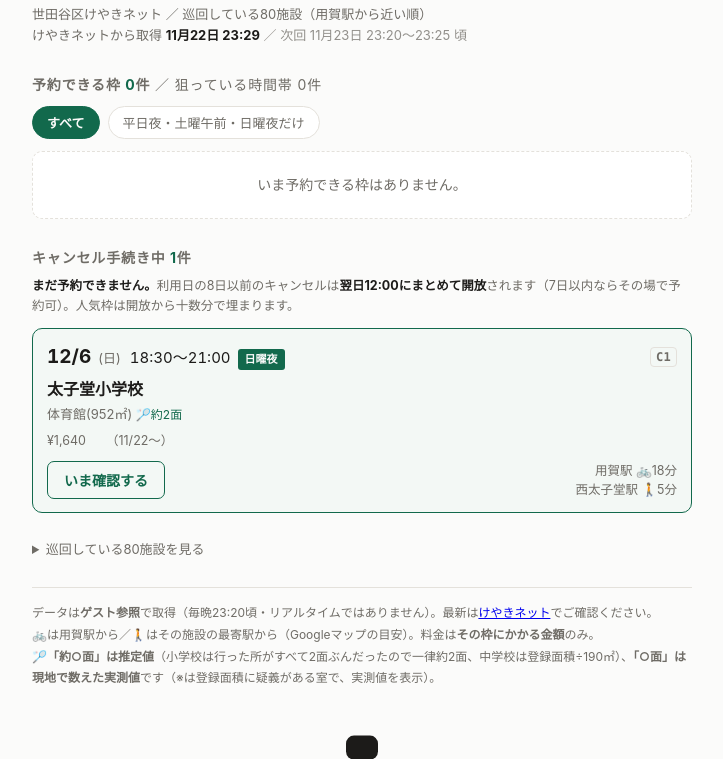
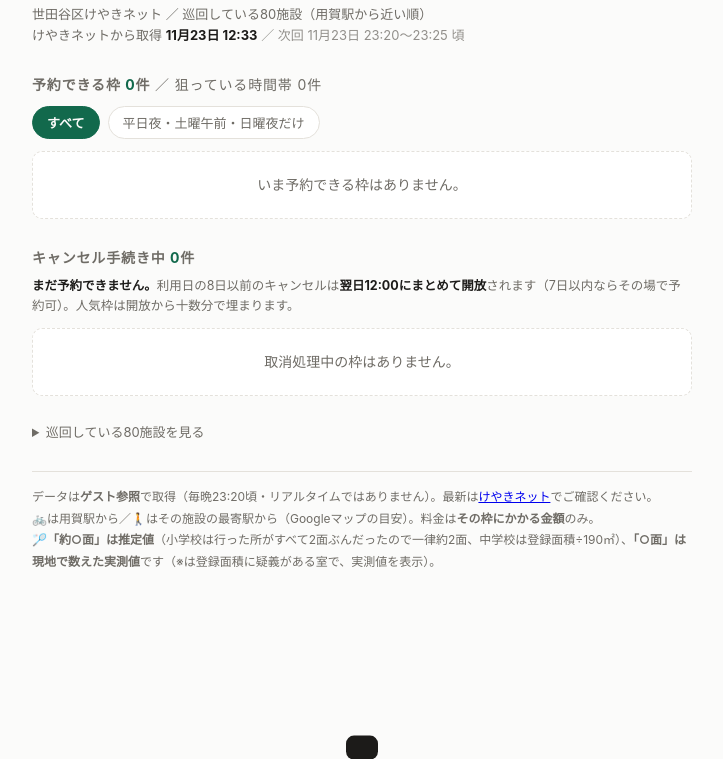
Before and after one commit to sora-kit/setagaya-badminton, a plain HTML site: page index.html in a window 1280 px wide. Shown: the part 50-809 px from the top of the page, without its empty margins (278-1001 px from the left). Drawn offline with Linux system fonts and the light colour scheme.

Commit message:
空き状況更新 2026-11-23 12:33

```diff
--- a/index.html
+++ b/index.html
@@ -86,7 +86,7 @@ max-width:92vw;transition:transform .25s;z-index:9;line-height:1.55}
 <div class="w">
 <h1>バドミントン空き状況</h1>
 <div class="upd" id="gen" data-next="2026-11-23T23:20:00+09:00">世田谷区けやきネット ／ 巡回している80施設（用賀駅から近い順）<br>
-けやきネットから取得 <b>11月22日 23:29</b>
+けやきネットから取得 <b>11月23日 12:33</b>
 <span class="nx">／ 次回 11月23日 23:20〜23:25 頃</span></div>
 <div class="warn" id="stale" hidden>⚠ 予定していた 11/23 23:20 の巡回（毎日23:20）が行われていません。この一覧は古い可能性があります（巡回サーバーが停止していた場合に起こります）。</div>
 <div class="lot" id="lot">📌 <b>今月の抽選申込期間です（毎月1〜4日）</b><br>
@@ -96,15 +96,9 @@ max-width:92vw;transition:transform .25s;z-index:9;line-height:1.55}
 <div class="bar"><button class="on" data-f="all">すべて</button><button data-f="hit">平日夜・土曜午前・日曜夜だけ</button></div>
 <div id="open"><div class="empty">いま予約できる枠はありません。</div></div>
 
-<h2>キャンセル手続き中 <i>1</i>件</h2>
+<h2>キャンセル手続き中 <i>0</i>件</h2>
 <div style="color:var(--mut);font-size:12.5px;margin:-4px 0 12px"><b style="color:var(--fg)">まだ予約できません。</b>利用日の8日以前のキャンセルは<b style="color:var(--fg)">翌日12:00にまとめて開放</b>されます（7日以内ならその場で予約可）。人気枠は開放から十数分で埋まります。</div>
-<div id="cancel"><article class="c hit" id="C1">
-<div class="when"><b>12/6</b><span class="wd">(日)</span>
-<span class="time">18:30～21:00</span><span class="tag">日曜夜</span><span class="no">C1</span></div>
-<div class="where">太子堂小学校<span class="rm">体育館(952㎡) <span class="ct">🏸約2面</span></span></div>
-<div class="meta"><span>¥1,640</span><span class="seen">（11/22～）</span></div>
-<div class="act"><button class="bk chk" data-slot="{&quot;f&quot;: &quot;太子堂小学校&quot;, &quot;d&quot;: &quot;2026-12-06&quot;, &quot;r&quot;: &quot;体育館(952㎡)&quot;, &quot;t&quot;: &quot;18:30～21:00&quot;, &quot;m&quot;: &quot;&quot;, &quot;label&quot;: &quot;12月6日(日)&quot;}">いま確認する</button><div class="acc"><span>用賀駅 🚲18分</span><span>西太子堂駅 🚶5分</span></div></div>
-</article></div>
+<div id="cancel"><div class="empty">取消処理中の枠はありません。</div></div>
 
 <!-- 初回セッティングは 2026-09-18 本人指示で非表示。中身は消していないので、
      表示に戻すときは下の <details> から hidden を外すだけでよい。 -->
```
